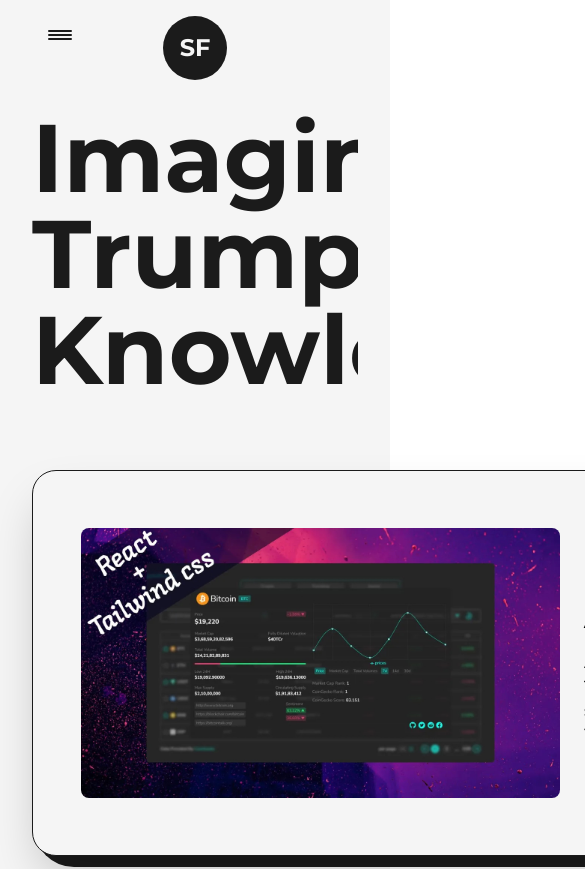
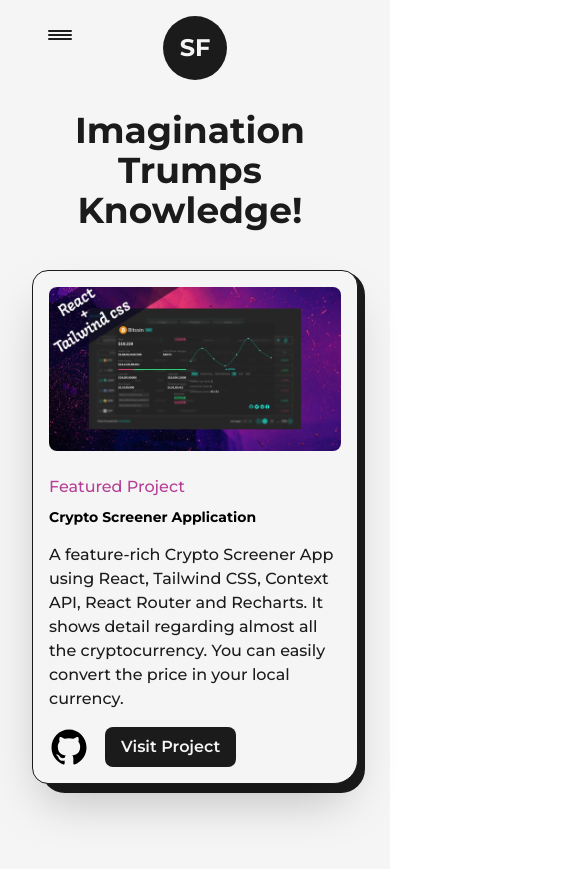
Before and after one commit to SaadFarooq-Dev/portfolio, a Next.js app: page /projects in a window 390 px wide. Shown: the top 869 px of the page, 585 px wide, since content can reach past the window. Built offline with nearby package versions, Linux system fonts and the light colour scheme.

Commit message:
Feature Project responsive

```diff
--- a/src/components/FeaturedProject/FeaturedProject.js
+++ b/src/components/FeaturedProject/FeaturedProject.js
@@ -8,9 +8,9 @@
 
 const FeaturedProject = ({ type, title, summary, image, link, github }) => {
   return (
-    <article className='w-full flex items-center justify-between rounded-br-2xl rounded-3xl border border-solid border-dark bg-light shadow-2xl p-12 relative dark:bg-dark dark:border-light'>
-      <div className='absolute top-0 -right-3 -z-10 w-[101%] h-[103%] rounded-[2.5rem] bg-dark rounded-br-3xl dark:bg-light' />
-      <Link href={link} target='_blank' className='w-1/2 cursor-pointer overflow-hidden rounded-lg' >
+    <article className='w-full flex items-center justify-between rounded-br-2xl rounded-3xl border border-solid border-dark bg-light shadow-2xl p-12 relative dark:bg-dark dark:border-light lg:flex-col lg:p-8 xs:rounded-2xl xs:rounded-br-3xl xs:p-4'>
+      <div className='absolute top-0 -right-3 -z-10 w-[101%] h-[103%] rounded-[2.5rem] bg-dark rounded-br-3xl dark:bg-light xs:-right-2 sm:h-[102%] xs:w-full xs:rounded-[1.5rem]' />
+      <Link href={link} target='_blank' className='w-1/2 cursor-pointer overflow-hidden rounded-lg lg:w-full' >
         <FramerImage src={image} alt={title} className='w-full h-auto'
           whileHover={{ scale: 1.05 }}
           transition={{ duration: 0.2 }}
@@ -18,17 +18,17 @@
           sizes='(max-width: 768px) 100vw; (max-width: 1200px) 50vw; 50vw'
         />
       </Link>
-      <div className='w-1/2 flex flex-col items-start justify-between pl-6 '>
-        <span className='text-primary font-medium text-xl dark:text-primaryDark'>
+      <div className='w-1/2 flex flex-col items-start justify-between pl-6 lg:w-full lg:pl-0 lg:pt-6'>
+        <span className='text-primary font-medium text-xl dark:text-primaryDark xs:text-base'>
           {type}
         </span>
         <Link href={link} target='_blank' className='hover:underline underline-offset-2'>
-          <h2 className='my-2 w-full text-left text-4xl font-bold dark:text-light' >{title}</h2>
+          <h2 className='my-2 w-full text-left text-4xl font-bold dark:text-light sm:text-sm' >{title}</h2>
         </Link>
         <p className='my-2 font-medium text-dark dark:text-light'>{summary}</p>
         <div className='mt-2 flex items-center ' >
           <Link href={github} target='_blank' className='w-10'> <GithubIcon /> </Link>
-          <Link href={link} target='_blank' className='ml-4 rounded-lg bg-dark text-light p-2 px-6 text-lg font-semibold dark:bg-light dark:text-dark '> Visit Project </Link>
+          <Link href={link} target='_blank' className='ml-4 rounded-lg bg-dark text-light p-2 px-6 text-lg font-semibold dark:bg-light dark:text-dark  sm:px-4 sm:text-base'> Visit Project </Link>
         </div>
       </div>
     </article>
--- a/src/pages/projects.js
+++ b/src/pages/projects.js
@@ -15,8 +15,8 @@
       </Head>
       <main className='w-full mb-16 flex flex-col items-center justify-center dark:text-light'>
         <Layout className='pt-16'>
-          <AnimatedText text={'Imagination Trumps Knowledge!'} className='mb-16 ' />
-          <div className='grid grid-cols-12 gap-24 gap-y-32'>
+          <AnimatedText text={'Imagination Trumps Knowledge!'} className='mb-16 lg:!text-7xl sm:mb-8 sm:!text-6xl xs:!text-4xl' />
+          <div className='grid grid-cols-12 gap-24 gap-y-32 xl:gap-x-16 lg:gap-x-8 md:gap-y-24 sm:gap-x-0'>
             <div className='col-span-12'>
               <FeaturedProject
                 title={'Crypto Screener Application'}
```
